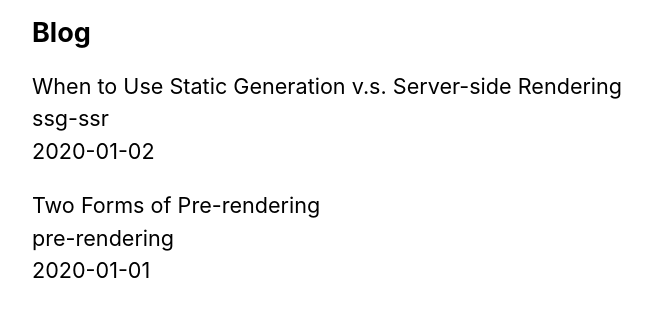
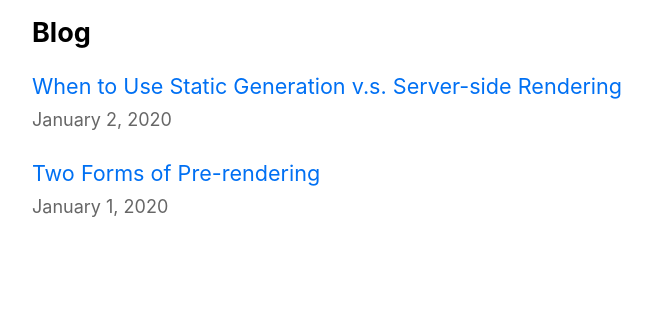
Before and after one commit to kazuhiro516/next.js-sample, a Next.js app: page / in a window 1280 px wide. Shown: the part 455-772 px from the top of the page, without its empty margins (302-959 px from the left). Built offline with nearby package versions, Linux system fonts and the light colour scheme.

Commit message:
linkを追加

```diff
--- /dev/null
+++ b/components/date.js
@@ -0,0 +1,6 @@
+import { parseISO, format } from 'date-fns'
+
+export default function Date({ dateString }) {
+  const date = parseISO(dateString)
+  return <time dateTime={dateString}>{format(date, 'LLLL d, yyyy')}</time>
+}
--- a/lib/posts.js
+++ b/lib/posts.js
@@ -1,6 +1,8 @@
 import fs from 'fs'
 import path from 'path'
 import matter from 'gray-matter'
+import remark from 'remark'
+import html from 'remark-html'
 
 const postsDirectory = path.join(process.cwd(), 'posts')
 
@@ -61,16 +63,23 @@
   })
 }
 
-export function getPostData(id) {
+export async function getPostData(id) {
   const fullPath = path.join(postsDirectory, `${id}.md`)
   const fileContents = fs.readFileSync(fullPath, 'utf8')
 
   // Use gray-matter to parse the post metadata section
   const matterResult = matter(fileContents)
 
-  // Combine the data with the id
+  // Use remark to convert markdown into HTML string
+  const processedContent = await remark()
+    .use(html)
+    .process(matterResult.content)
+  const contentHtml = processedContent.toString()
+
+  // Combine the data with the id and contentHtml
   return {
     id,
+    contentHtml,
     ...matterResult.data
   }
 }
--- a/package.json
+++ b/package.json
@@ -8,9 +8,12 @@
     "start": "next start"
   },
   "dependencies": {
+    "date-fns": "^2.24.0",
     "gray-matter": "^4.0.3",
     "next": "^11.0.0",
     "react": "17.0.2",
-    "react-dom": "17.0.2"
+    "react-dom": "17.0.2",
+    "remark": "^13.0.0",
+    "remark-html": "^13.0.2"
   }
 }
--- a/pages/index.js
+++ b/pages/index.js
@@ -2,6 +2,8 @@
 import Layout, { siteTitle } from '../components/layout'
 import utilStyles from '../styles/utils.module.css'
 import { getSortedPostsData } from '../lib/posts'
+import Link from 'next/link'
+import Date from '../components/date'
 
 export async function getStaticProps() {
   const allPostsData = getSortedPostsData()
@@ -30,12 +32,14 @@
         <ul className={utilStyles.list}>
           {allPostsData.map(({ id, date, title }) => (
             <li className={utilStyles.listItem} key={id}>
-              {title}
-              <br />
-              {id}
-              <br />
-              {date}
-            </li>
+            <Link href={`/posts/${id}`}>
+              <a>{title}</a>
+            </Link>
+            <br />
+            <small className={utilStyles.lightText}>
+              <Date dateString={date} />
+            </small>
+          </li>
           ))}
         </ul>
       </section>
```
Also changed, not shown: pages/posts/[id].js (+14 -6 lines), pages/api/hello.js (added), 1 other file (tests, documents, lock files or other folders).
